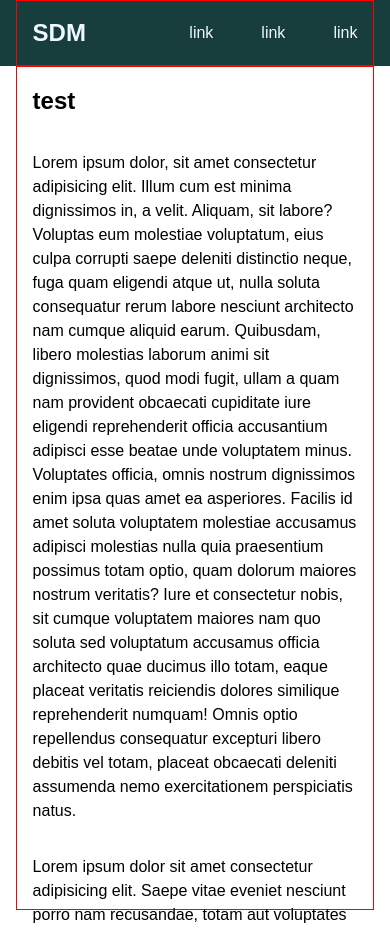
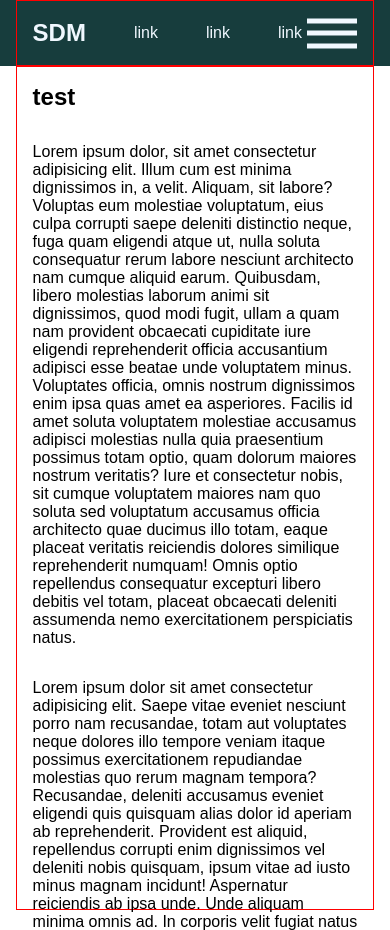
Before and after one commit to darth-punk/new_Site, a plain HTML site: page index.html in a window 390 px wide. Shown: the top 930 px of the page. Drawn offline with Linux system fonts and the light colour scheme.

Commit message:
add responsive menu and hamburger

```diff
--- a/css/main_style.css
+++ b/css/main_style.css
@@ -5,21 +5,15 @@
   font-family: Arial, Helvetica, sans-serif;
 }
 
-.container {
+.wrapper {
   width: 92%;
   margin: auto;
   height: 100%;
   border: 1px red solid;
 }
 
-@media only screen and (min-width: 576px) {
-  .container {
-    width: 540px;
-  }
-}
-
 @media only screen and (min-width: 1200px) {
-  .container {
+  .wrapper {
     width: 1140px;
   }
 }
@@ -28,12 +22,14 @@ header {
   color: aliceblue;
 }
 
-.main_banner {
+.primary_banner_section {
   height: 4rem;
+
   padding: 1rem;
   display: flex;
   align-items: center;
   justify-content: space-between;
+  z-index: 999;
 }
 nav ul {
   display: flex;
--- /dev/null
+++ b/css/responsive_menu.css
@@ -0,0 +1,58 @@
+.off_screen_menu {
+  background-color: rgb(23, 61, 61);
+  height: 100vh;
+  width: 100%;
+  /* max-width: 450px; */
+  position: fixed;
+  top: -100%;
+  /* right: -100%; */
+  display: flex;
+  flex-direction: column;
+  justify-content: center;
+  align-items: center;
+  text-align: center;
+  font-size: 3rem;
+  transition: 0.3s ease;
+}
+.off_screen_menu.active {
+  top: 0;
+}
+
+.ham_menu {
+  height: 50px;
+  width: 50px;
+  margin-left: auto;
+  position: relative;
+}
+
+.ham_menu span {
+  height: 5px;
+  width: 100%;
+  background-color: aliceblue;
+  position: absolute;
+  top: 50%;
+  left: 50%;
+  transform: translate(-50%, -50%);
+  transition: 0.3s ease;
+}
+.ham_menu span:nth-child(1) {
+  top: 25%;
+}
+
+.ham_menu span:nth-child(3) {
+  top: 75%;
+}
+
+.ham_menu.active span:nth-child(1) {
+  top: 50%;
+  transform: translate(-50%, -50%) rotate(45deg);
+}
+
+.ham_menu.active span:nth-child(2) {
+  opacity: 0;
+}
+
+.ham_menu.active span:nth-child(3) {
+  top: 50%;
+  transform: translate(-50%, -50%) rotate(-45deg);
+}
--- a/index.html
+++ b/index.html
@@ -3,26 +3,41 @@
   <head>
     <meta charset="UTF-8" />
     <meta name="viewport" content="width=device-width, initial-scale=1.0" />
-    <link rel="stylesheet" href="css/reset.css" />
+    <!-- <link rel="stylesheet" href="css/reset.css" /> -->
     <link rel="stylesheet" href="css/main_style.css" />
+    <link rel="stylesheet" href="css/responsive_menu.css" />
+
     <title>SDM</title>
   </head>
   <body>
     <header>
-      <div class="container">
-        <section class="main_banner">
+      <div class="off_screen_menu">
+        <ul>
+          <li>link</li>
+          <li>link</li>
+          <li>link</li>
+        </ul>
+      </div>
+      <div class="wrapper">
+        <section class="primary_banner_section">
           <h1 class="logo">SDM</h1>
           <nav>
             <ul>
-              <li><a href="#" class="nav_item">link</a></li>
-              <li><a href="#" class="nav_item">link</a></li>
-              <li><a href="#" class="nav_item">link</a></li>
+              <li><a href="#" class="nav_item nav_item_">link</a></li>
+              <li><a href="#" class="nav_item nav_item_">link</a></li>
+              <li><a href="#" class="nav_item nav_item_">link</a></li>
             </ul>
           </nav>
+
+          <div class="ham_menu">
+            <span></span>
+            <span></span>
+            <span></span>
+          </div>
         </section>
       </div>
     </header>
-    <section class="cta container">
+    <section class="cta wrapper">
       <h2>test</h2>
       <p>
         Lorem ipsum dolor, sit amet consectetur adipisicing elit. Illum cum est
@@ -63,5 +78,6 @@
         voluptas maxime nostrum, quia at! Voluptatibus.
       </p>
     </section>
+    <script src="javascript/ham_menu_active.js"></script>
   </body>
 </html>
--- /dev/null
+++ b/javascript/ham_menu_active.js
@@ -0,0 +1,8 @@
+const hamMenu = document.querySelector('.ham_menu');
+
+const offScreenMenu = document.querySelector('.off_screen_menu');
+
+hamMenu.addEventListener('click', () => {
+  hamMenu.classList.toggle('active');
+  offScreenMenu.classList.toggle('active');
+});
```
